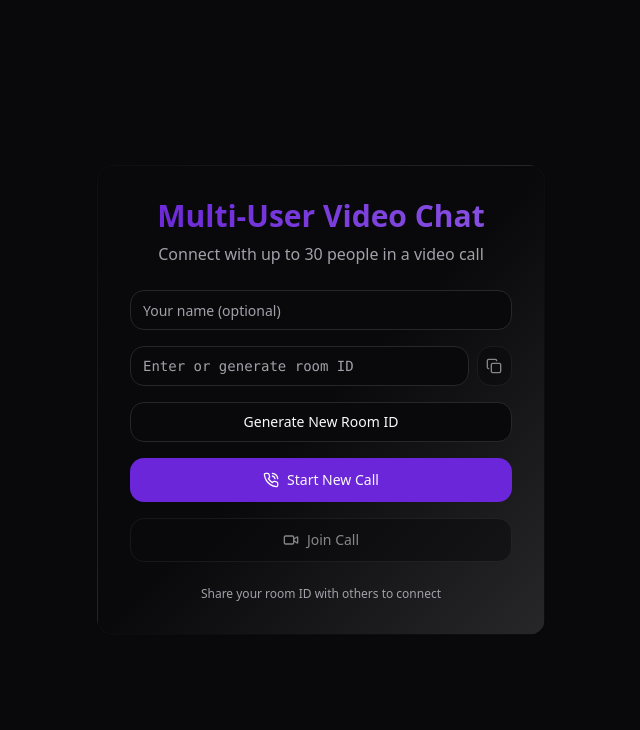
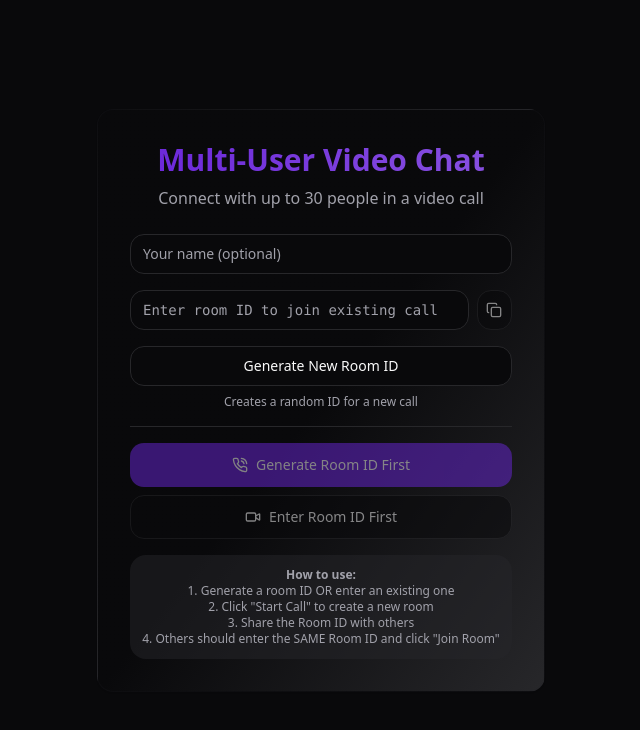
Before and after one commit to KaushikSiva/friend-face-connect, a React (Vite) app: page / in a window 1280 px wide. Shown: the top 730 px of the page, without its empty margins (319-959 px from the left). Built offline with nearby package versions, Linux system fonts and the light colour scheme.

Commit message:
Fix room joining logic
The AI identified that the user was still joining different rooms. This was due to an issue with how the room ID was being handled. The AI fixed this by ensuring that the room ID is correctly set and maintained when users join and leave rooms.

```diff
--- a/src/components/VideoChatSFU.tsx
+++ b/src/components/VideoChatSFU.tsx
@@ -196,9 +196,10 @@ export const VideoChatSFU = () => {
                 onChange={(e) => setUserName(e.target.value)}
               />
 
+              <div className="space-y-2">
                 <div className="flex gap-2">
                   <Input
-                  placeholder="Enter or generate room ID"
+                    placeholder="Enter room ID to join existing call"
                     value={roomIdInput}
                     onChange={(e) => setRoomIdInput(e.target.value.toUpperCase())}
                     className="font-mono"
@@ -208,11 +209,25 @@ export const VideoChatSFU = () => {
                     size="icon"
                     onClick={copyRoomId}
                     disabled={!roomIdInput && !roomId}
+                    title="Copy room ID"
                   >
                     <Copy className="h-4 w-4" />
                   </Button>
                 </div>
 
+                {roomIdInput && (
+                  <div className="p-3 bg-muted rounded-lg border">
+                    <p className="text-sm font-medium text-center">
+                      Room ID: <span className="font-mono text-primary">{roomIdInput}</span>
+                    </p>
+                    <p className="text-xs text-muted-foreground text-center mt-1">
+                      Share this exact ID with others to join the same room
+                    </p>
+                  </div>
+                )}
+              </div>
+
+              <div className="space-y-2">
                 <Button
                   onClick={generateRoomId}
                   variant="outline"
@@ -221,14 +236,21 @@ export const VideoChatSFU = () => {
                   Generate New Room ID
                 </Button>
 
+                <div className="text-xs text-muted-foreground text-center">
+                  Creates a random ID for a new call
+                </div>
+              </div>
+
+              <div className="border-t pt-4 space-y-2">
                 <Button
                   onClick={startCall}
                   variant="default"
                   size="lg"
                   className="w-full"
+                  disabled={!roomIdInput}
                 >
                   <PhoneCall className="h-5 w-5" />
-                Start New Call
+                  {roomIdInput ? `Start Call (${roomIdInput})` : 'Generate Room ID First'}
                 </Button>
 
                 <Button
@@ -239,12 +261,17 @@ export const VideoChatSFU = () => {
                   disabled={!roomIdInput}
                 >
                   <Video className="h-5 w-5" />
-                Join Call
+                  {roomIdInput ? `Join Room ${roomIdInput}` : 'Enter Room ID First'}
                 </Button>
               </div>
 
-            <div className="text-xs text-muted-foreground">
-              Share your room ID with others to connect
+              <div className="text-xs text-muted-foreground bg-muted/50 p-3 rounded-lg">
+                <strong>How to use:</strong><br/>
+                1. Generate a room ID OR enter an existing one<br/>
+                2. Click "Start Call" to create a new room<br/>
+                3. Share the Room ID with others<br/>
+                4. Others should enter the SAME Room ID and click "Join Room"
+              </div>
             </div>
           </div>
         </Card>
```
Lines whose indentation alone changed are shown as unchanged.
